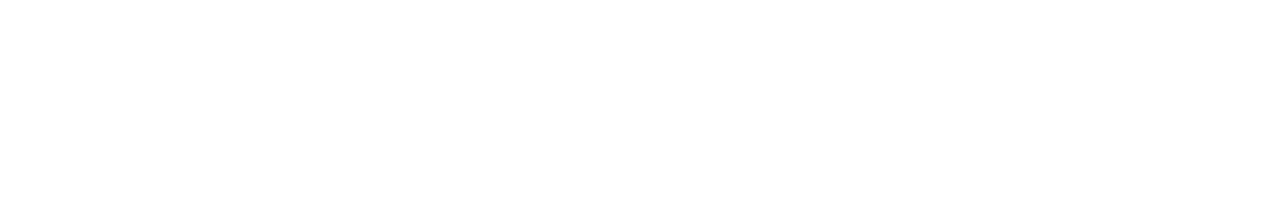
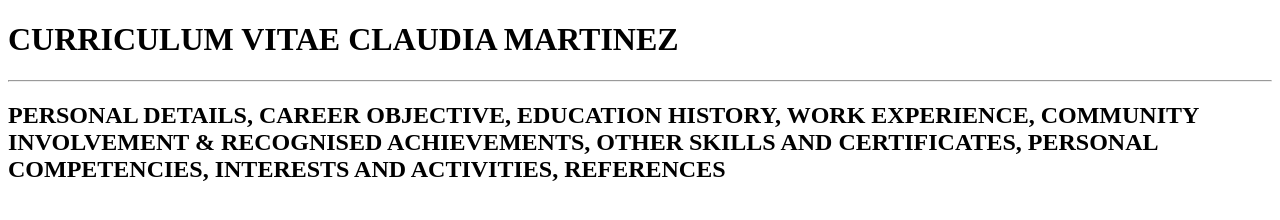
Before and after one commit to AaronSnip/dev109, a plain HTML site: page a1/index.html in a window 1280 px wide. Drawn offline with Linux system fonts and the light colour scheme.

Commit message:
Update index.html

```diff
--- a/a1/index.html
+++ b/a1/index.html
@@ -1,2 +1,8 @@
 <!DOCTYPE html>
 <html lang="en">
+
+<body>
+  <h1>CURRICULUM VITAE CLAUDIA MARTINEZ</h1>
+  <hr>
+  <h2>PERSONAL DETAILS, CAREER OBJECTIVE, EDUCATION HISTORY, WORK EXPERIENCE, COMMUNITY INVOLVEMENT & RECOGNISED ACHIEVEMENTS, OTHER SKILLS AND CERTIFICATES, PERSONAL COMPETENCIES, INTERESTS AND ACTIVITIES, REFERENCES</h2>
+</body>
```
